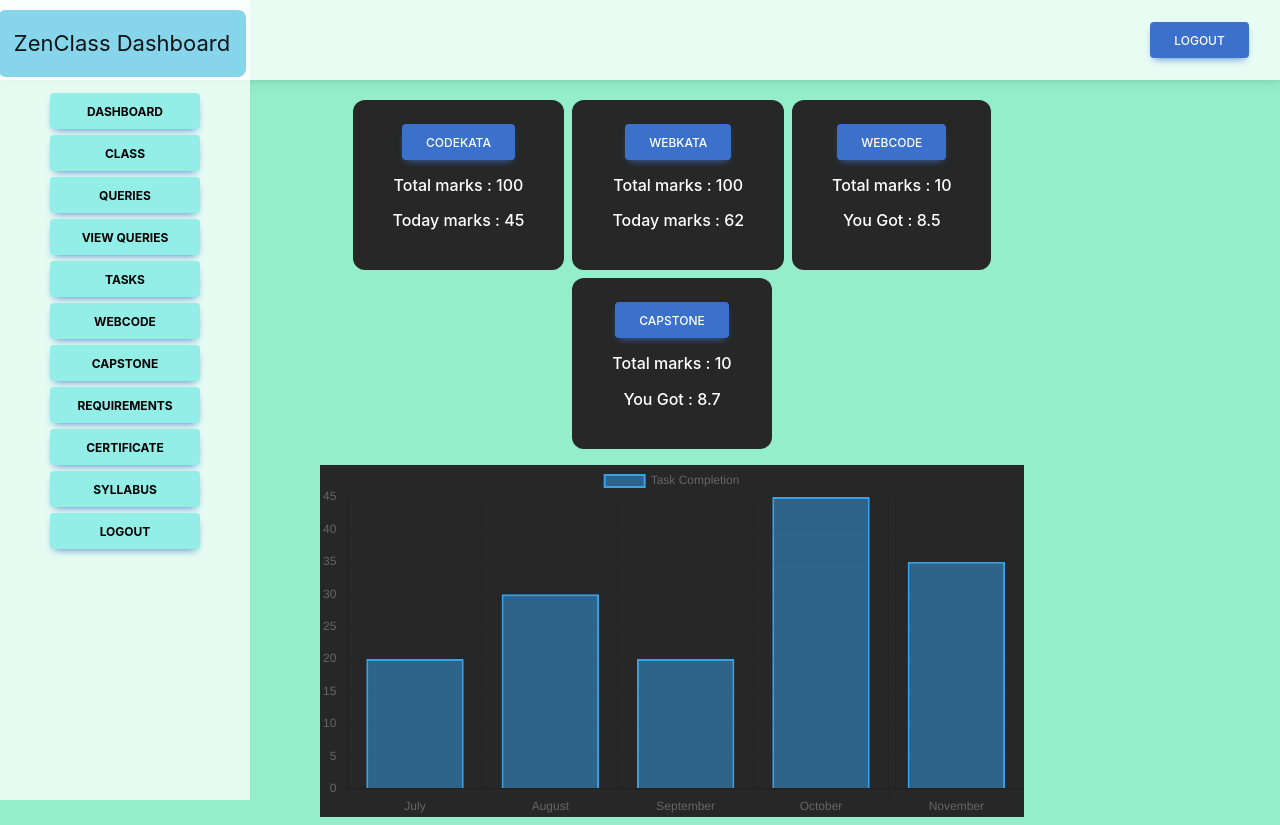
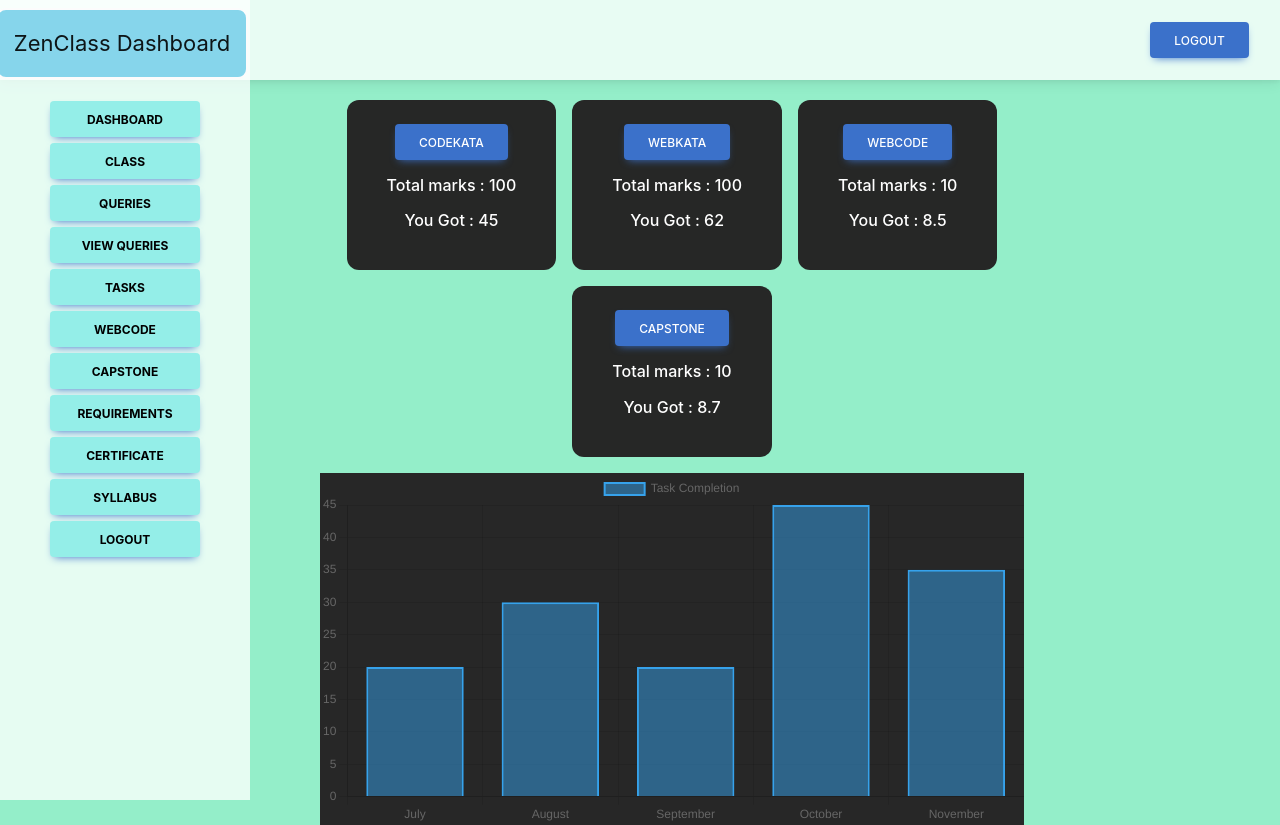
Before and after one commit to Sabari7373/zenclass-frontend, a React (Create React App) app: page /dashboard in a window 1280 px wide. Built offline with nearby package versions, Linux system fonts and the light colour scheme; sample sign-in values are in the browser's storage.

Commit message:
new commit

```diff
--- a/src/components/Queries/Queries.js
+++ b/src/components/Queries/Queries.js
@@ -74,7 +74,7 @@ export default function Queries() {
                             <option value="Portfolio">Portfolio</option>
                         </select>
 
-                        <div className="inputForm">
+                        <div className="inputForm m-3">
                         <MDBInput
                                 id="queryTitle"
                                 Name="queryTitle"
@@ -84,7 +84,7 @@ export default function Queries() {
                                 value={formik.values.queryTitle}
                         />
                         </div>
-                        <div className="inputForm">
+                        <div className="inputForm m-3">
                          <MDBInput
                                 id="queryDescription"
                                 Name="queryDescription"
@@ -94,7 +94,7 @@ export default function Queries() {
                                 value={formik.values.queryDescription}
                         />
                         </div>
-                        <div className="inputForm">
+                        <div className="inputForm m-3">
                          <MDBInput
                                 id="timeFrom"
                                 Name="timeFrom"
@@ -105,7 +105,7 @@ export default function Queries() {
                                 value={formik.values.timeFrom}
                         />
                         </div>
-                        <div className="inputForm">
+                        <div className="inputForm m-3">
                         <MDBInput
                                 id="timeTo"
                                 Name="timeTo"
--- a/src/components/dashboard/dasboard.js
+++ b/src/components/dashboard/dasboard.js
@@ -1,7 +1,7 @@
 import React from "react";
 import "./dahboard.css";
 import { Link } from "react-router-dom";
-import { useState } from "react";
+import { useState,useEffect } from "react";
 import {
   MDBNavbar,
   MDBContainer,
@@ -14,9 +14,16 @@ import {
 } from "mdb-react-ui-kit";
 import ChartApp from "./chart";
 
+
+
+
 export default function Dashboard() {
   const [showNavNoTogglerSecond, setShowNavNoTogglerSecond] = useState(false);
-
+  useEffect(() => {
+    setTimeout(() => {
+      console.log("hi");
+    }, 1000);
+  });
   return (
     <>
       <MDBNavbar fixed="top" expand="lg" className="navBars" >
@@ -45,7 +52,7 @@ export default function Dashboard() {
                     ZenClass Dashboard
                   </MDBNavbarBrand>
                 </Link>
-                <div className="sidebutton gap-3 mt-4">
+                <div className="sidebutton gap-3 mt-4 p-2">
                   <Link to="/dashboard">
                     <MDBBtn className="sidebtn">
                       <i class="fa-solid fa-chart-line"></i> Dashboard
@@ -120,16 +127,16 @@ export default function Dashboard() {
           </MDBCollapse>
         </MDBContainer>
       </MDBNavbar>
-      <MDBContainer className="chart gap-2 mb-3">
+      <MDBContainer className="chart gap-3 mb-3">
         <div className="back p-4 text-center">
           <MDBBtn className="btn">Codekata</MDBBtn>
           <h6 className="text-center m-3">Total marks : 100</h6>
-          <h6 className="text-center m-3">Today marks : 45</h6>
+          <h6 className="text-center m-3">You Got : 45</h6>
         </div>
         <div className="back p-4 text-center">
           <MDBBtn className="btn">Webkata</MDBBtn>
           <h6 className="text-center m-3">Total marks : 100</h6>
-          <h6 className="text-center m-3">Today marks : 62</h6>
+          <h6 className="text-center m-3">You Got : 62</h6>
         </div>
         <div className="back p-4 text-center">
           <MDBBtn className="btn">WebCode</MDBBtn>
```
Also changed, not shown: src/App.js (+10 -12 lines).
